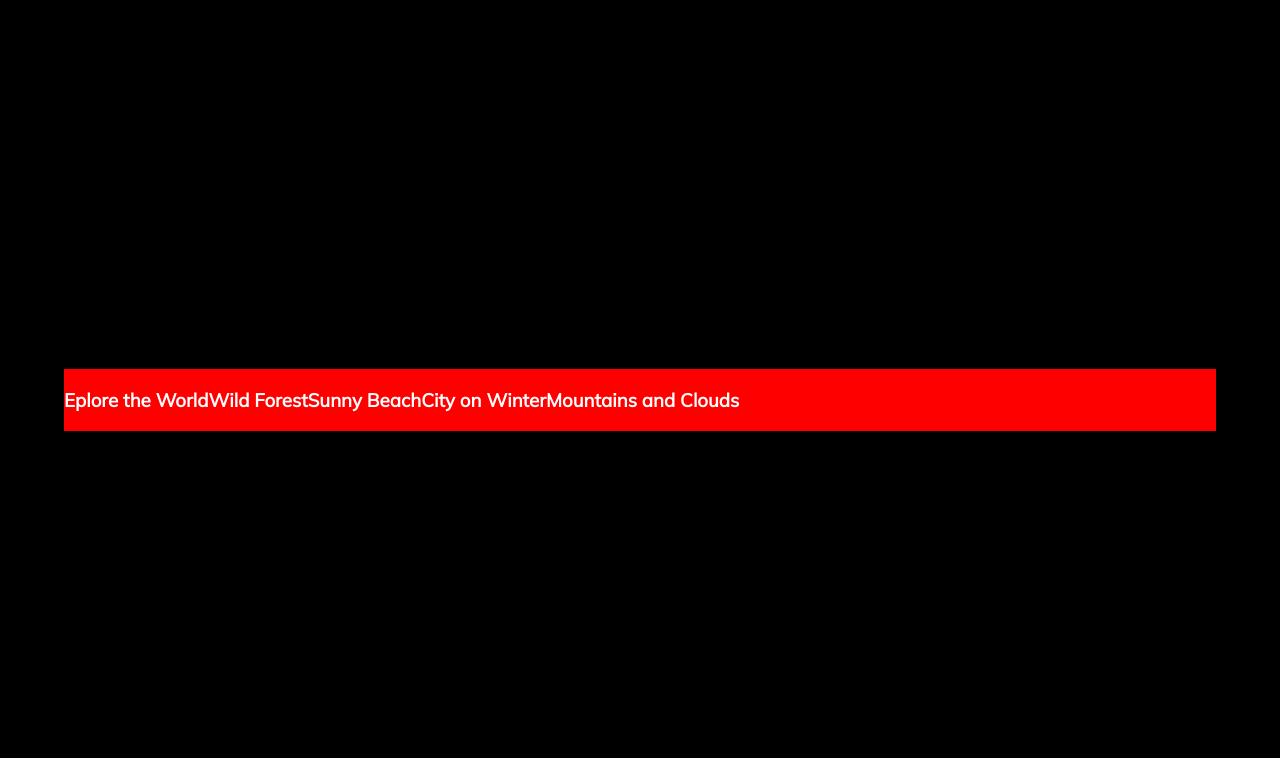
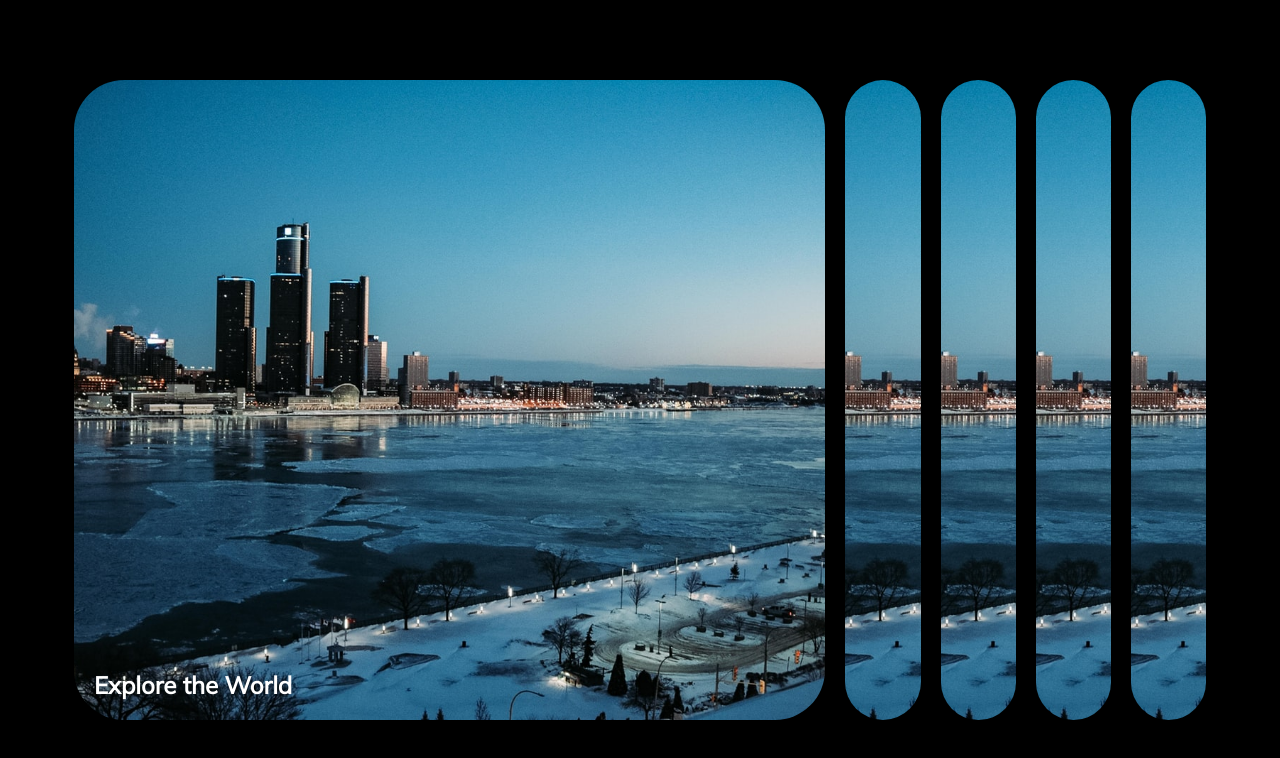
Before and after one commit to MTorbayy/interactive-galery, a plain HTML site: page index.html in a window 1280 px wide. Drawn offline with Linux system fonts and the light colour scheme.

Commit message:
ajout class active

```diff
--- a/css/style.css
+++ b/css/style.css
@@ -2,23 +2,53 @@
 
 * {
     box-sizing: border-box;
-}
+  }
 
 body {
     background: #000;
-    user-select: none;
+    user-select: none; /* empèche de sélectionner le texte */
     color: #fff;
     font-family: 'Mulish', sans-serif;
-    display: flex;
+    display: flex; /* pour activer les prop justify-content et align-items*/
+    height: 100vh;
     justify-content: center;
     align-items: center;
-    height: 100vh;
     margin: 0;
-    overflow: hidden;
+    overflow: hidden; /* cache la barre de scroll*/
 }
 
 .container {
-    background: red;
     width : 90vw;
-    display: flex;
+    display: flex; /* pour aligner les éléments enfant .panel*/
 }
+
+.panel {
+    position: relative;
+    height: 80vh;
+    background-image: url(../images/city-on-winter.jpg);
+    background-position: center;
+    background-size: cover;
+    background-repeat: no-repeat;
+    margin: 10px;
+    border-radius: 50px;
+    flex: 0.5; /*chaque enfant aura le même poids, peu importe la valeur*/
+    cursor: pointer; /* la souris se transforme en pointer en passant par dessus */
+    transition : flex 700ms ease-in-out; /* remarque : pour régler finement l'animation, on peut aller chercher sur le site de cubic-bezier.com ou bien sur l'outil de dev de chrome, une fois une valeur rentrée*/
+}
+
+.panel h3 {
+    position: absolute; /*par rapport au plus proche parent en position relative, sinon par rapport à la fenêtre */
+    font-size: 24px;
+    margin: 0;
+    bottom: 20px;
+    left: 20px;
+    opacity: 0;
+}
+
+.panel.active { /* attention : sans espace entre les deux, sinon le sélecteur va chercher une classe .active enfant de l'élément .panel. Sans espace, on cible un seul élément*/
+    flex: 5;
+}
+
+.panel.active h3 {
+    opacity: 1;
+}
--- a/index.html
+++ b/index.html
@@ -1,14 +1,16 @@
 <!DOCTYPE html>
 <html lang="fr">
   <head>
-    <meta charset="UTF-8">
-    <title>Expanding Cards</title>
-    <link rel="stylesheet" href="css/style.css"
+    <meta charset="utf-8">
+    <title>Expandings Cards</title>
+    <link rel="stylesheet" href="css/style.css">
   </head>
+
   <body>
+
     <div class="container">
-        <div class="panel">
-            <h3>Eplore the World</h3>
+      <div class="panel active">
+        <h3>Explore the World</h3>
       </div>
       <div class="panel">
         <h3>Wild Forest</h3>
@@ -22,7 +24,7 @@
       <div class="panel">
         <h3>Mountains and Clouds</h3>
       </div>
+    </div>
 
-    </div>
   </body>
 </html>
```
Lines whose indentation alone changed are shown as unchanged.
